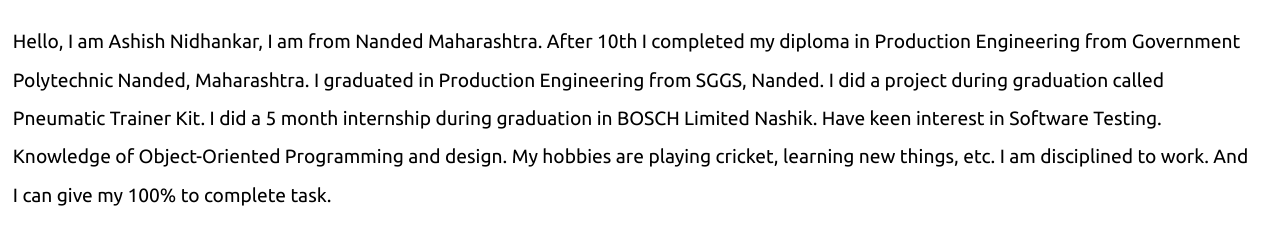
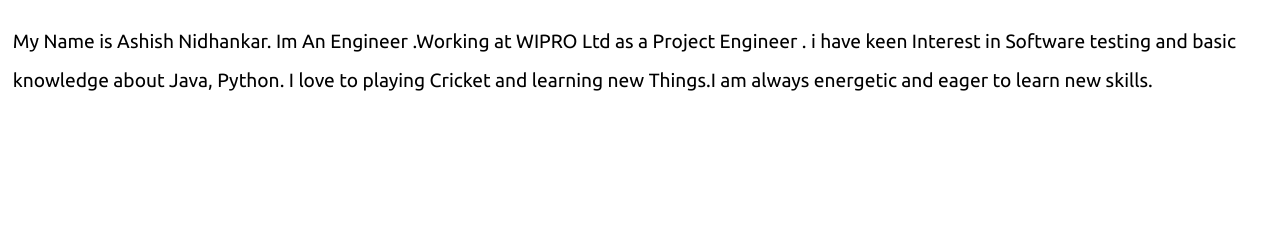
Before and after one commit to Ashish7875/myresume, a plain HTML site: page about.html in a window 1280 px wide. Shown: the part 89-334 px from the top of the page. Drawn offline with nearby package versions, Linux system fonts and the light colour scheme.

Commit message:
Update about.html

```diff
--- a/about.html
+++ b/about.html
@@ -16,7 +16,7 @@
 </head>
 <section id="about">
     <h1 class="about-ashish">About</h1>
-    <p class="p-ashish">Hello, I am Ashish Nidhankar, I am from Nanded Maharashtra. After 10th I completed my diploma in Production Engineering from Government Polytechnic Nanded, Maharashtra. I graduated in Production Engineering from SGGS, Nanded. I did a project during graduation called Pneumatic Trainer Kit. I did a 5 month internship during graduation in BOSCH Limited Nashik. Have keen interest in Software Testing. Knowledge of Object-Oriented Programming and design. My hobbies are playing cricket, learning new things, etc. I am disciplined to work. And I can give my 100% to complete task.</p>
+    <p class="p-ashish">My Name is Ashish Nidhankar. Im An Engineer .Working at WIPRO Ltd as a Project Engineer . i have keen Interest in Software testing and basic knowledge about Java, Python. I love to playing Cricket and learning new Things.I am always energetic and eager to learn new skills.</p>
 
 
   </section>
```
